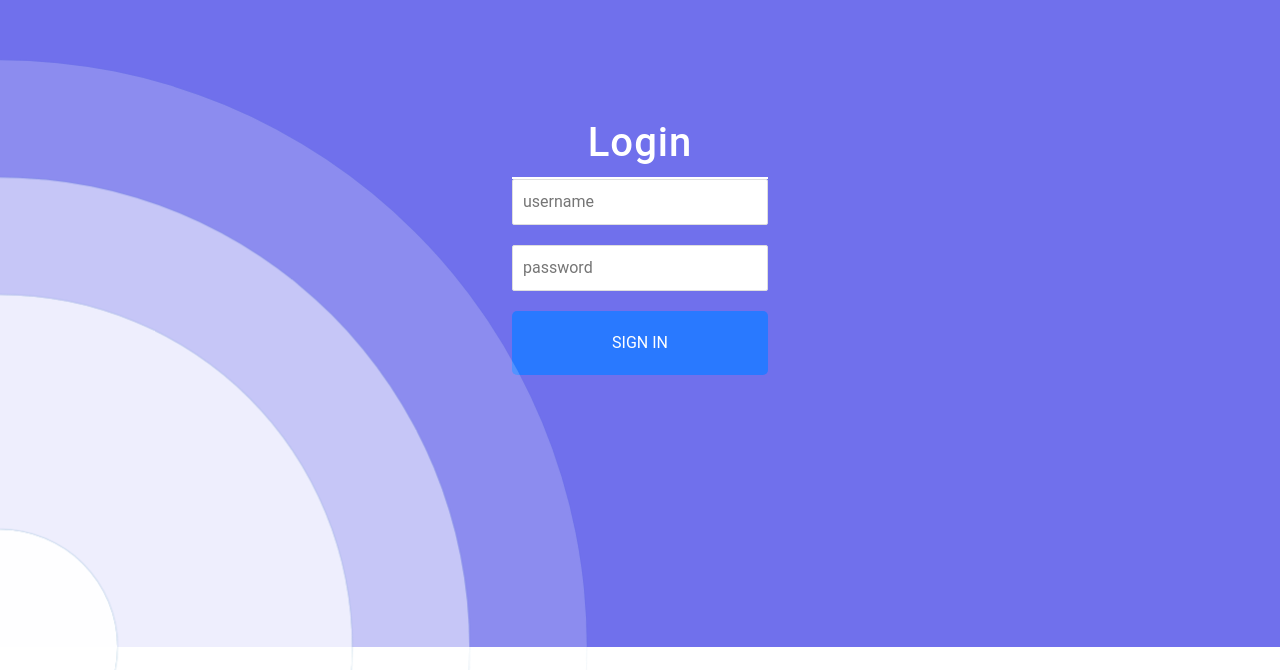
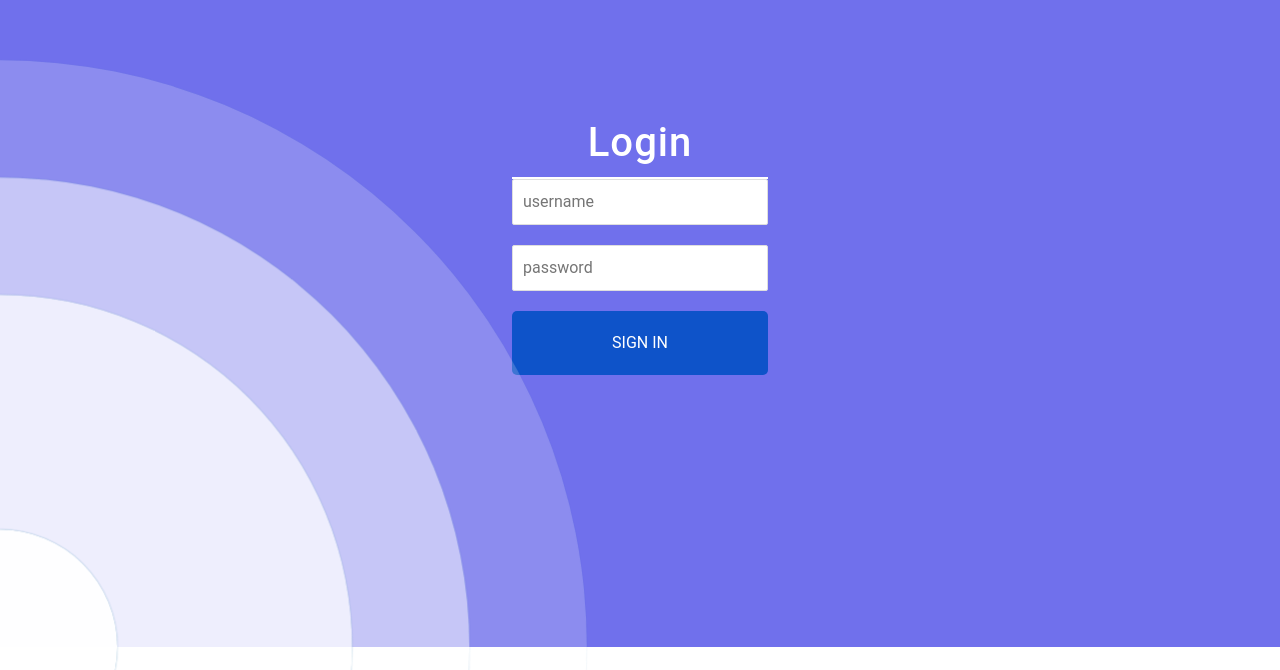
Before and after one commit to Harshithhk/Inventory_SourceCode, a React (Create React App) app: page / in a window 1280 px wide. Shown: the part 153-823 px from the top of the page. Built offline with nearby package versions, Linux system fonts and the light colour scheme.

Commit message:
Added Auth with bg

```diff
--- a/src/components/Login/Login.css
+++ b/src/components/Login/Login.css
@@ -44,7 +44,7 @@ body {
   color: #fff !important;
   text-transform: uppercase;
   text-decoration: none;
-  background: #2979ff;
+  background: #0e53c9;
   padding: 20px;
   border-radius: 5px;
   display: inline-block;
```
